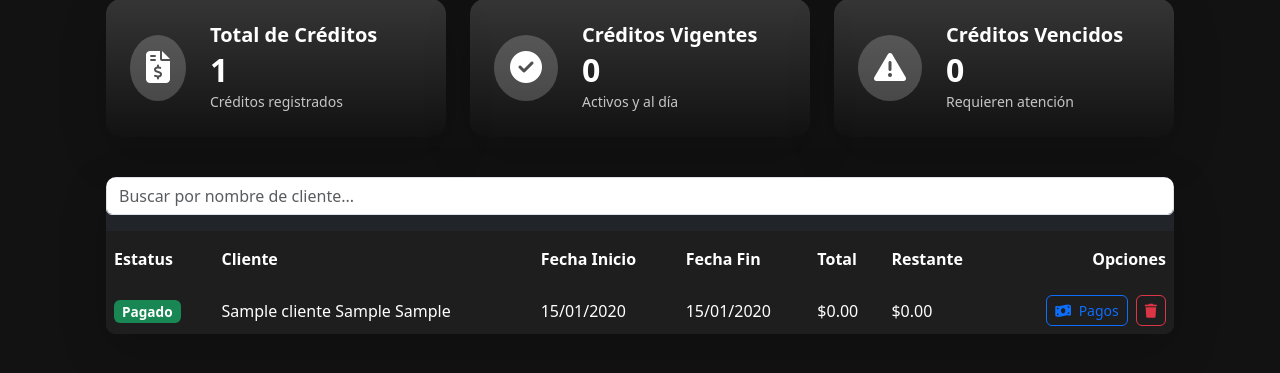
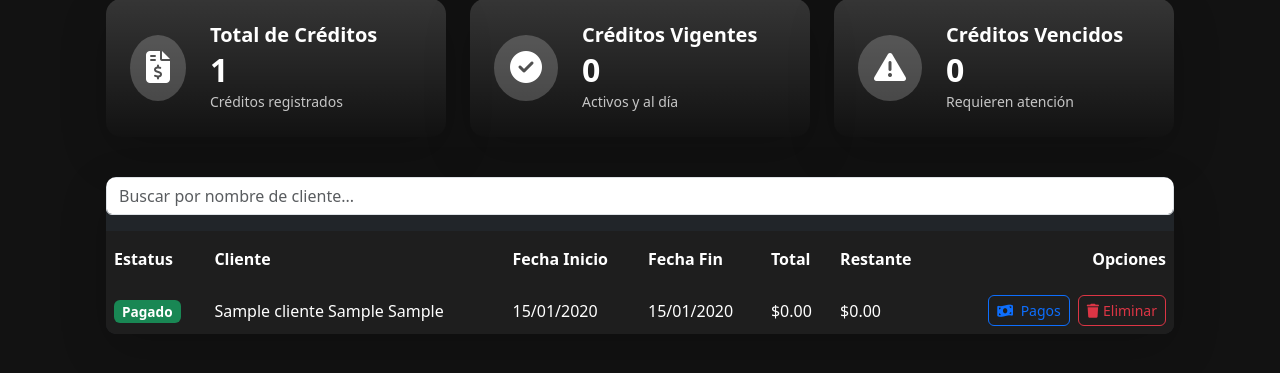
Before and after one commit to EnriqueVilledaGarcia/Financiera-App, a Flask app: page /creditos in a window 1280 px wide. Shown: the part 194-567 px from the top of the page. Run offline with Flask 3, Linux system fonts and the light colour scheme; the visitor is signed in with stand-in values (Sample User, id 1); tables that the repository leaves empty hold one stand-in row (values such as "Sample post"); some libraries are stand-ins or nearby versions.

Commit message:
Version Julio 2026 estable

```diff
--- a/templates/creditos.html
+++ b/templates/creditos.html
@@ -120,15 +120,15 @@
                             <td class="align-middle">${{ "{:,.2f}".format(credito.total_original) }}</td>
                             <td class="align-middle">${{ "{:,.2f}".format(credito.total) }}</td>
                             <td class="align-middle text-end">
-                                <div class="d-flex justify-content-end gap-2 flex-wrap">
+                                <div class="credit-actions d-flex justify-content-end gap-2 flex-wrap">
                                     <a href="{{ url_for('detalle_credito', id_cliente=credito.id_cliente, id_credito=credito.id_credito) }}"
                                        class="btn btn-sm btn-outline-primary">
                                         <i class="fa-solid fa-money-bill-wave me-1"></i> Pagos
                                     </a>
-                                    {% if credito.total == 0 or credito.fecha_fin < current_date or ((credito.fecha_fin - current_date).days <= 20 and credito.total > 0) %}
-                                    <button class="btn btn-sm btn-outline-danger delete-credit-btn"
+                                    {% if credito.total == 0 %}
+                                    <button class="btn btn-sm btn-outline-danger delete-credit-btn credit-delete-btn"
                                             data-url="{{ url_for('delete_credito', id_credito=credito.id_credito) }}">
-                                        <i class="fa-solid fa-trash"></i>
+                                        <i class="fa-solid fa-trash me-1"></i><span class="credit-delete-text">Eliminar</span>
                                     </button>
                                     {% endif %}
                                 </div>
@@ -165,6 +165,12 @@
     }
     .btn {
         border-radius: 6px;
+    }
+    .credit-actions {
+        align-items: center;
+    }
+    .credit-delete-btn {
+        white-space: nowrap;
     }
     /* Restaurar estilo visual original de botones claros (color/borde/hover)
        pero dejar el tamaño controlado por `base.html` */
@@ -230,6 +236,21 @@
         .text-end {
             text-align: start !important;
         }
+        .credit-actions {
+            justify-content: flex-start !important;
+        }
+        .credit-actions .btn {
+            width: 100%;
+            justify-content: center;
+        }
+    }
+    @media (max-width: 576px) {
+        .credit-delete-text {
+            display: none;
+        }
+        .credit-delete-btn {
+            min-height: 38px;
+        }
     }
 </style>
 
```
